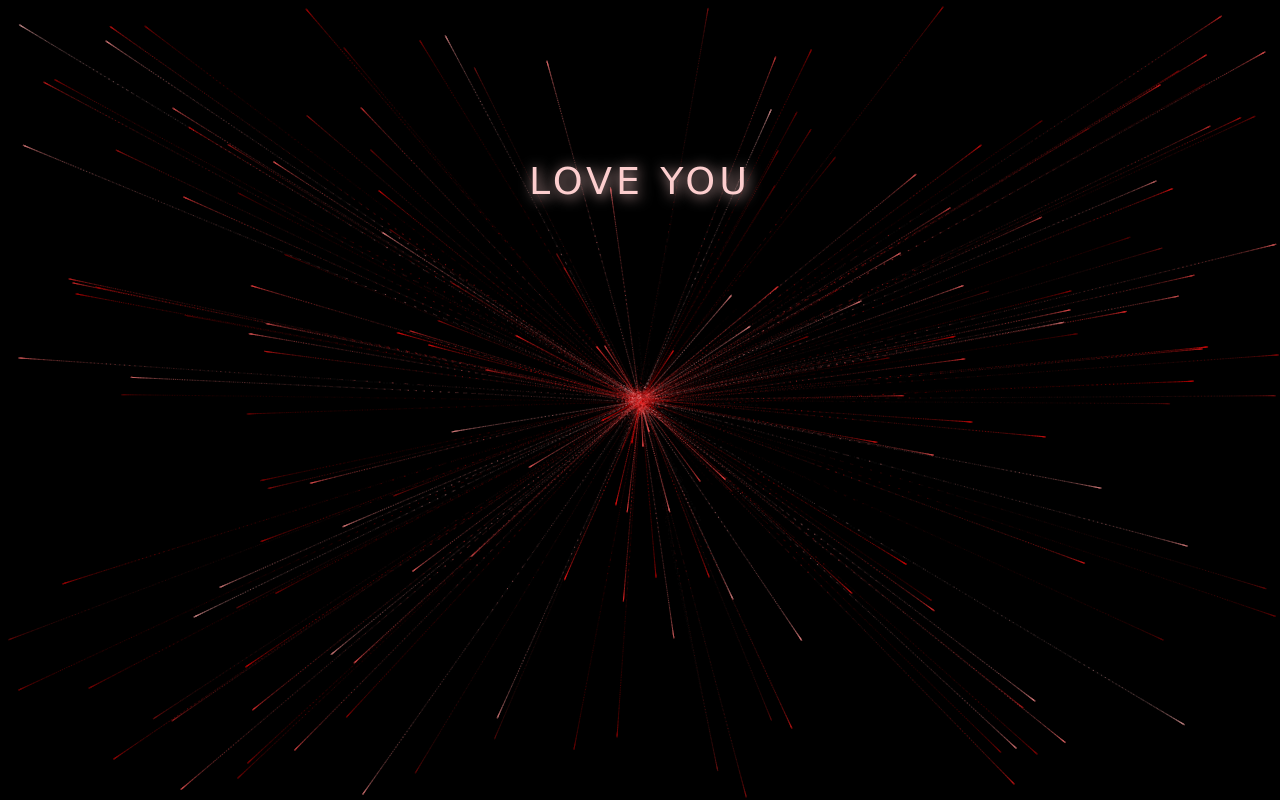
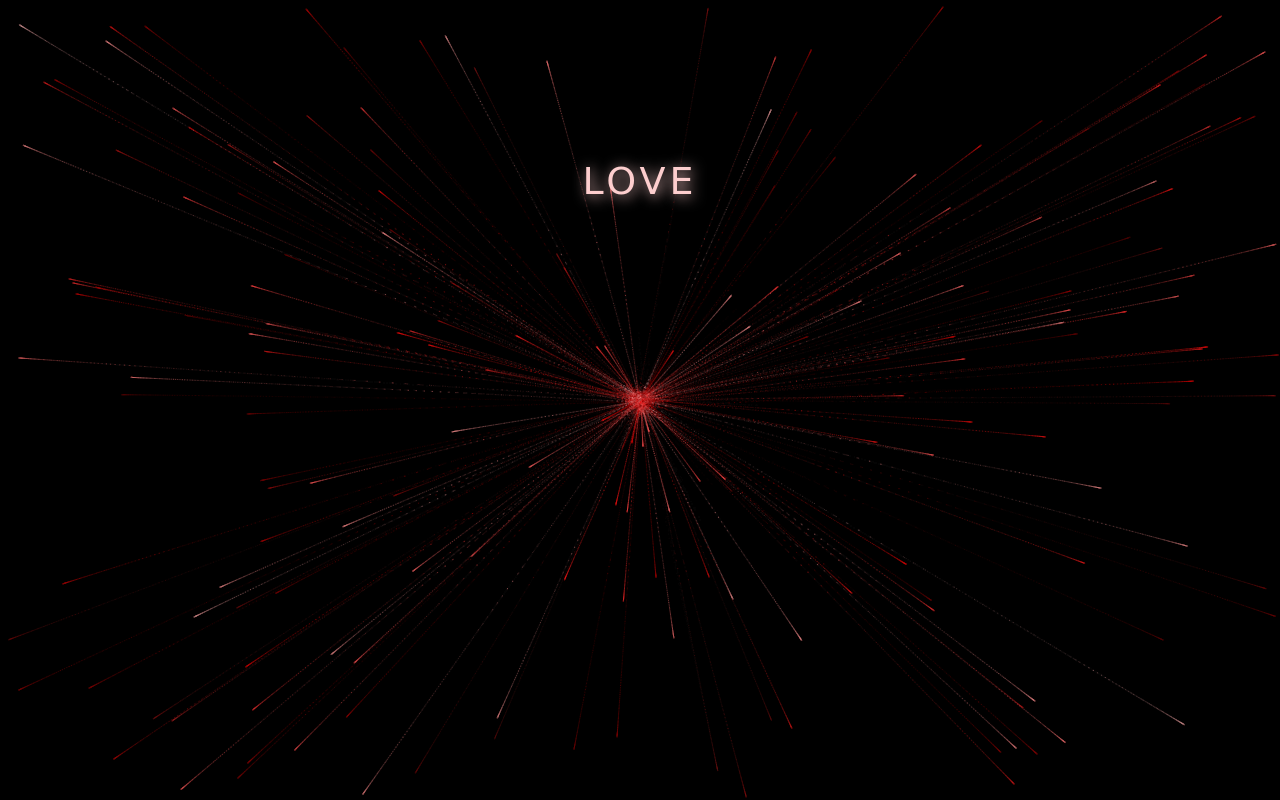
Before and after one commit to thangg1437/Thangg1437.github.io, a plain HTML site: page index.html in a window 1280 px wide. Drawn offline with nearby package versions, Linux system fonts and the light colour scheme; animation ran at ten frames a second; a web font is replaced by a local one.

Commit message:
Update index.html

```diff
--- a/index.html
+++ b/index.html
@@ -109,7 +109,7 @@
     </style>
 </head>
 <body>
-    <h2 id="title">LOVE YOU</h2>
+    <h2 id="title">LOVE</h2>
     <canvas id="heart"></canvas>
 
     <script>
```
